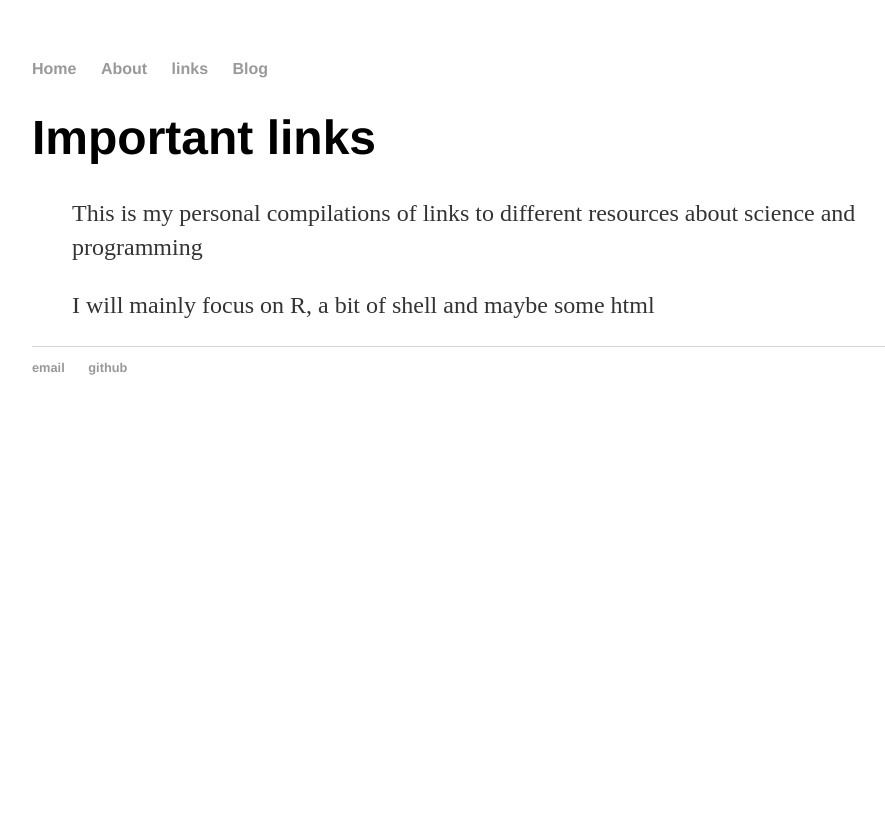
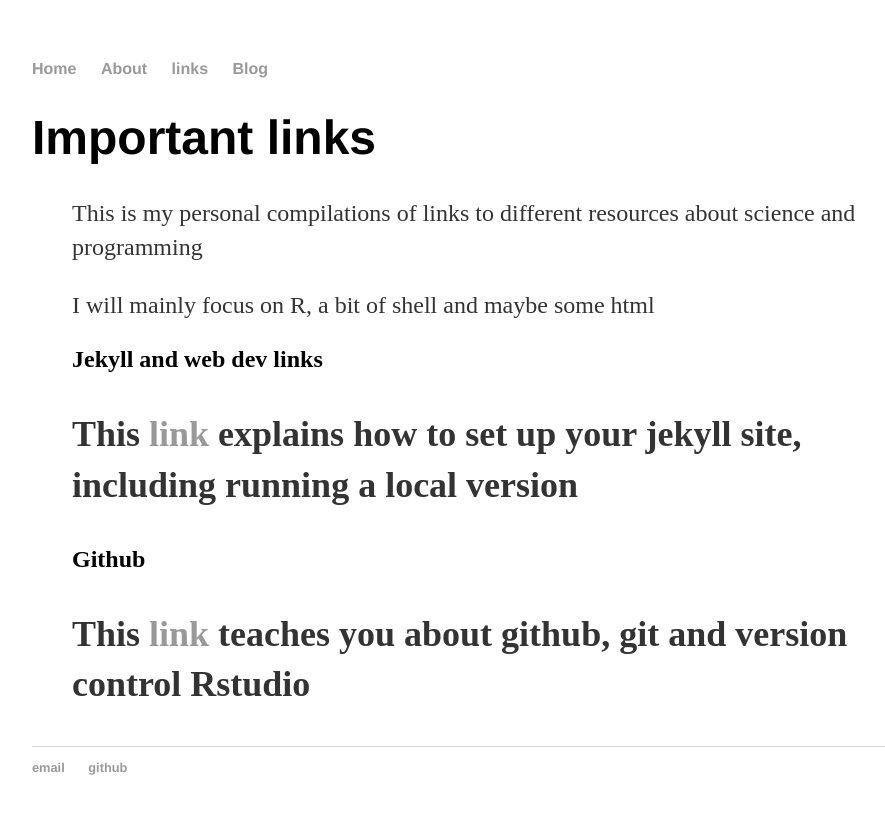
Before and after one commit to mamora/oldpage.github.io, a Jekyll site: the page built from links/index.html, in a window 1280 px wide. Shown: the top 814 px of the page, without its empty margins (160-1045 px from the left). Built offline with Jekyll 4.4.1, drawn with Linux system fonts in a browser that asks for light colours.

Commit message:
Update index.html
add links

```diff
--- a/links/index.html
+++ b/links/index.html
@@ -10,4 +10,13 @@ title: Links
 <p> This is my personal compilations of links to different resources about science and programming </p>
 <p> I will mainly focus on R, a bit of shell and maybe some html </p>
 
+<h2> Jekyll and web dev links <h2>
+
+	<p> This <a href:"https://help.github.com/articles/setting-up-your-github-pages-site-locally-with-jekyll/#keeping-your-site-up-to-date-with-the-github-pages-gem"> link </a> explains how to set up your jekyll site, including running a local version </p>
+
+<h2> Github <h2>
+
+      <p> This <a href:"http://happygitwithr.com/troubleshooting.html#pushpull-buttons-greyed-out-in-rstudio"> link </a> teaches you about github, git and version control Rstudio </p>
+
+
 </html>
```
